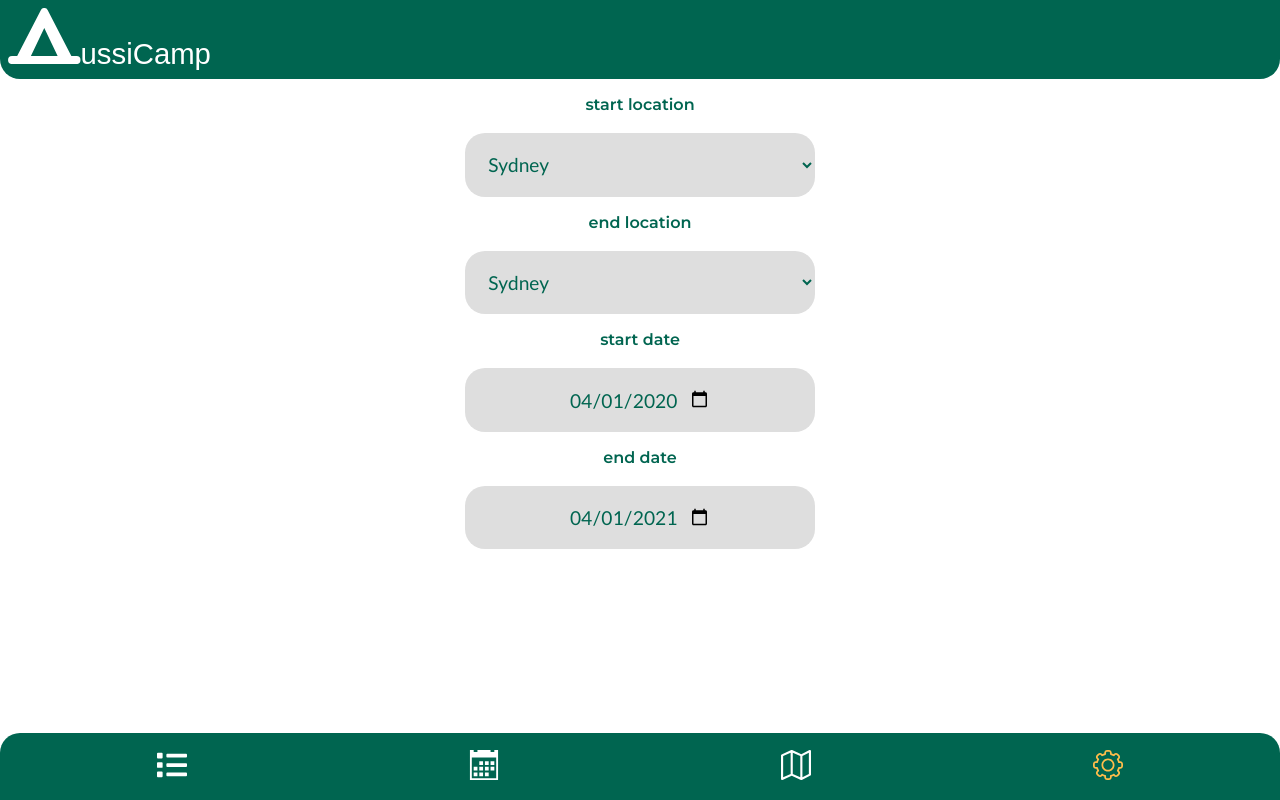
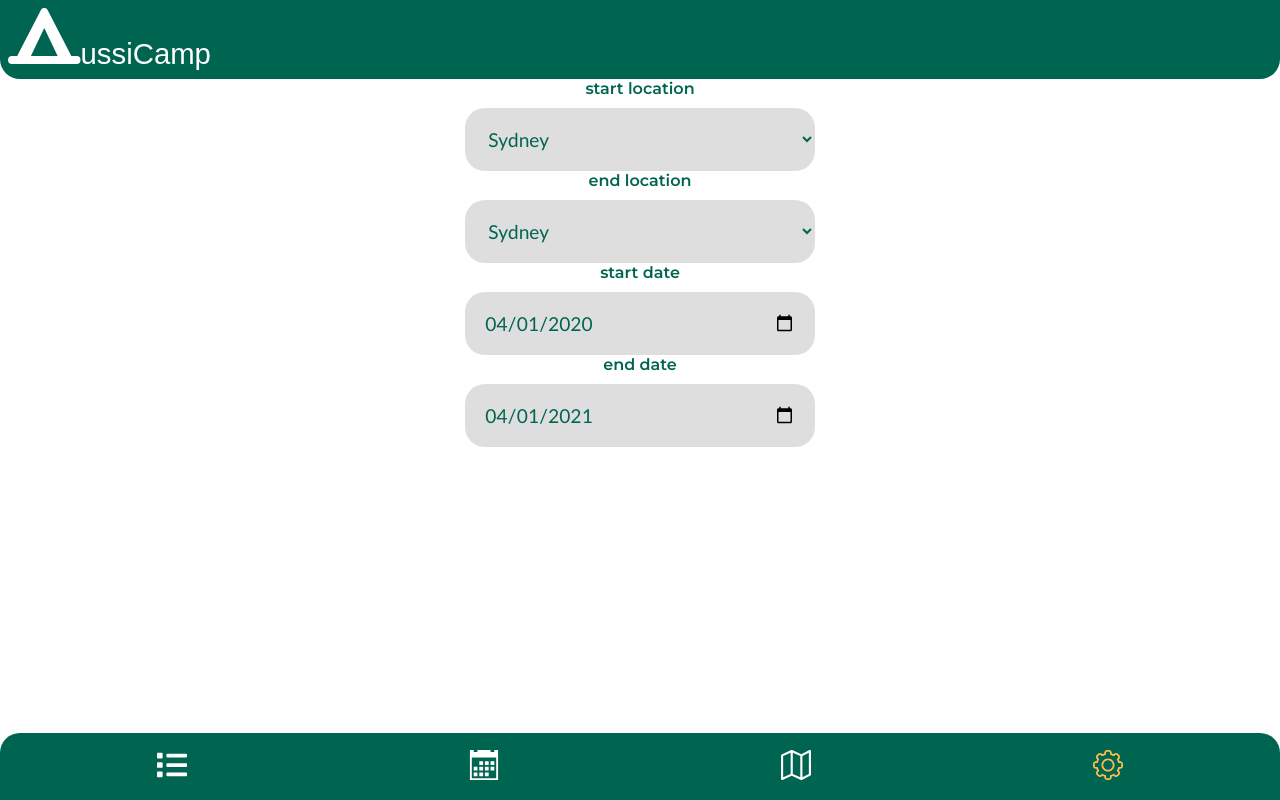
Before and after one commit to m-wiemers/aussicamp, a Next.js app: page /settings in a window 1280 px wide. Built offline with nearby package versions, Linux system fonts and the light colour scheme.

Commit message:
💄 fix css issues

```diff
--- a/components/DateInput/DateInput.module.css
+++ b/components/DateInput/DateInput.module.css
@@ -5,7 +5,8 @@
 .date {
   justify-self: center;
   margin-top: 0.5em;
-  max-width: 350px;
+  min-width: 350px;
+  max-width: 90vw;
   color: var(--secondary-text-color);
   font-family: var(--button-font);
   font-size: 1.2em;
--- a/components/button/Button.module.css
+++ b/components/button/Button.module.css
@@ -1,5 +1,4 @@
 .btn {
-  min-width: 280px;
   background-color: var(--button-bg-color);
   border: none;
   border-radius: 41pt;
--- a/components/citieSelect/SelectCity.module.css
+++ b/components/citieSelect/SelectCity.module.css
@@ -5,7 +5,8 @@
 .cityselect {
   justify-self: center;
   margin-top: 0.5em;
-  max-width: 350px;
+  min-width: 350px;
+  max-width: 90vw;
   color: var(--secondary-text-color);
   font-family: var(--button-font);
   font-size: 1.2em;
--- a/styles/Settings.module.css
+++ b/styles/Settings.module.css
@@ -1,9 +1,17 @@
 .container {
+  display: grid;
+  align-items: center;
   width: 100%;
 }
 
-.settings :only-child {
+.main {
   margin-top: 1em;
-  min-width: 350px;
+  display: grid;
   justify-items: center;
+  text-align: center;
+  row-gap: 1em;
 }
+
+.footer {
+  height: 5em;
+}
```
